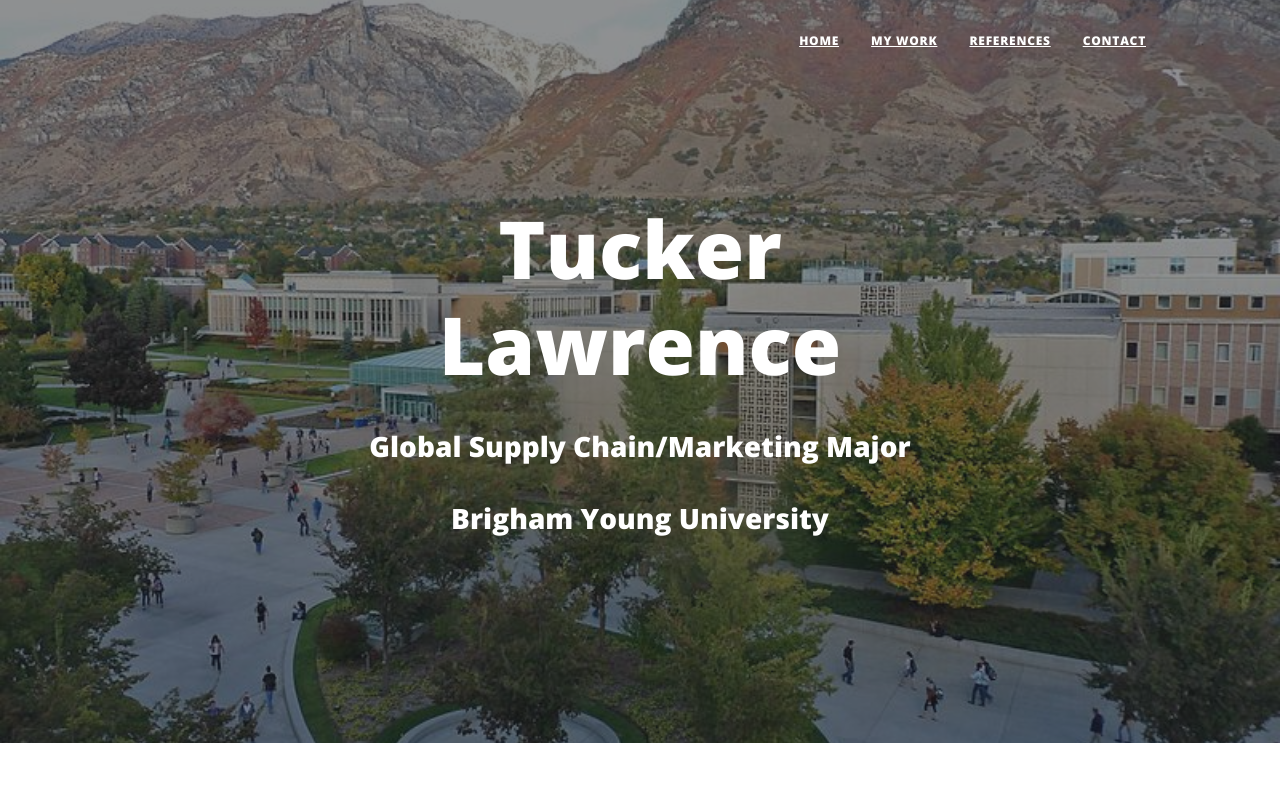
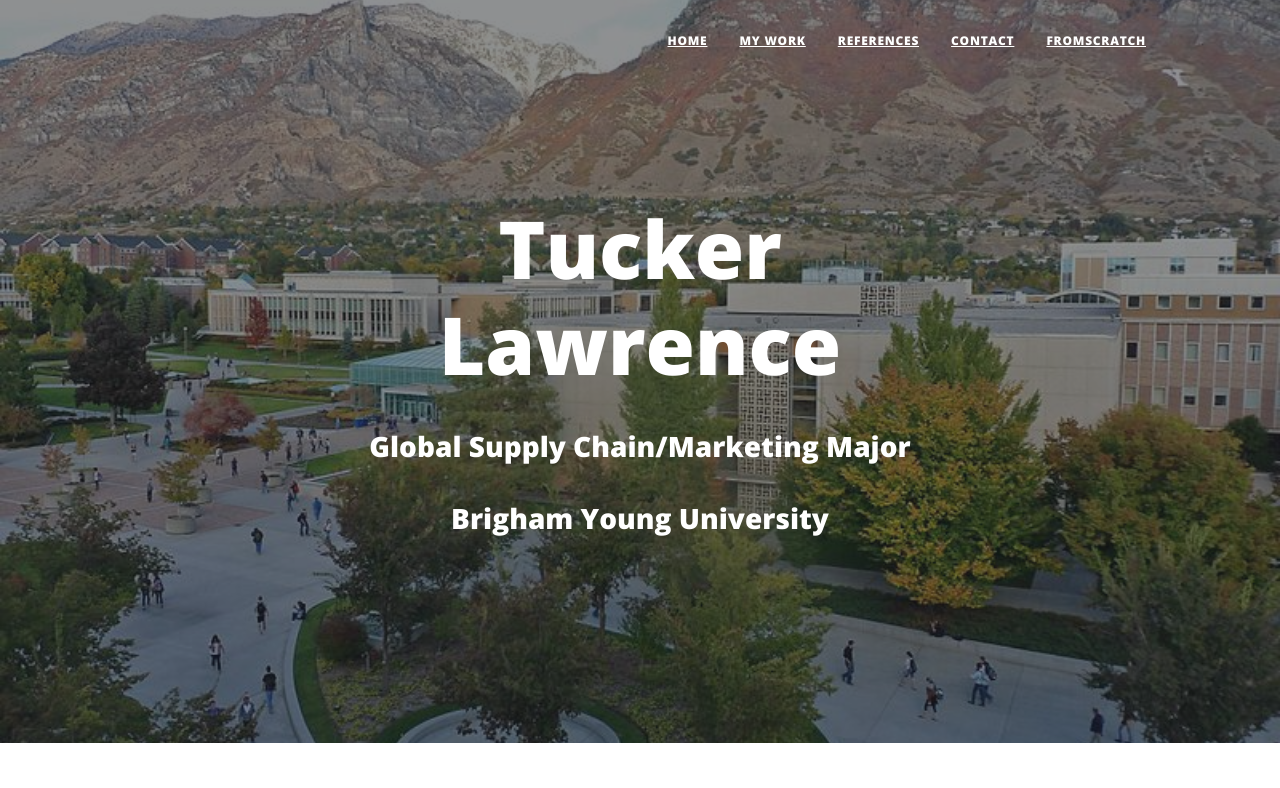
Before and after one commit to Tuck123456/IS201, a plain HTML site: page index.html in a window 1280 px wide. Shown: the top 788 px of the page. Drawn offline with nearby package versions, Linux system fonts and the light colour scheme.

Commit message:
Add files via upload

```diff
--- a/index.html
+++ b/index.html
@@ -30,6 +30,7 @@
                         <li class="nav-item"><a class="nav-link px-lg-3 py-3 py-lg-4" href="Mywork.html">My Work</a></li>
                         <li class="nav-item"><a class="nav-link px-lg-3 py-3 py-lg-4" href="references.html">References</a></li>
                         <li class="nav-item"><a class="nav-link px-lg-3 py-3 py-lg-4" href="contact.html">Contact</a></li>
+                        <li class="nav-item"><a class="nav-link px-lg-3 py-3 py-lg-4" href="FromScratch/myindex.html" target="_blank">FromScratch </a></li>
                     </ul>
                 </div>
             </div>
```
